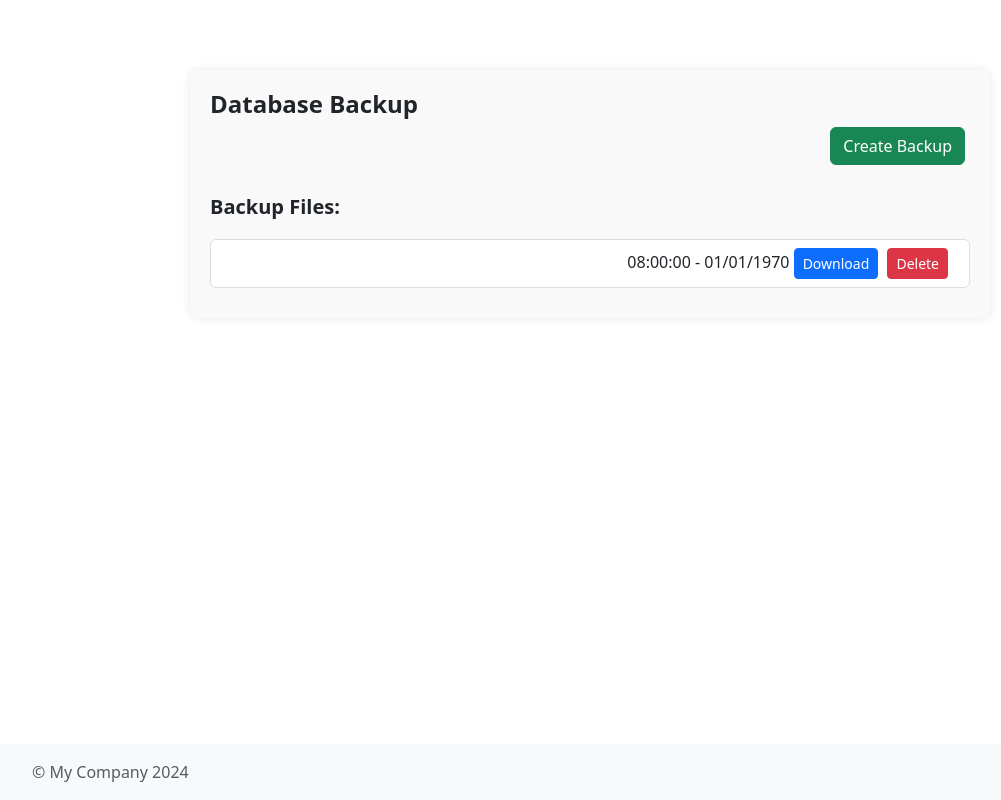
After one commit to vohohungthinh/tt1, a Yii app: template views/backup/index.php in a window 1280 px wide. The commit adds this page. Shown: the whole page, without its empty margins (50-1051 px from the left). Run offline with PHP 8.4 and a stand-in for Yii, Linux system fonts and the light colour scheme; the template is opened without the code that fills it: most values are stand-ins (such as "Sample title", 1, 10 or a date in 2020); data that the repository does not hold is empty; some libraries are stand-ins or nearby versions.

Commit message:
Add new files and changes

```diff
--- a/config/web.php
+++ b/config/web.php
@@ -10,6 +10,7 @@ $config = [
     'aliases' => [
         '@bower' => '@vendor/bower-asset',
         '@npm'   => '@vendor/npm-asset',
+        '@backups' => '@app/web/backup',
     ],
     'components' => [
         'request' => [
@@ -21,6 +22,7 @@ $config = [
         'cache' => [
             'class' => 'yii\caching\FileCache',
         ],
+
         'user' => [
             'identityClass' => 'app\models\User',
             'enableAutoLogin' => true,
@@ -60,6 +62,7 @@ $config = [
             ],
         ],
 
+
     ],
     'params' => [
     'adminEmail' => 'tvox303@gmail.com',
--- a/views/admin/index.php
+++ b/views/admin/index.php
@@ -52,5 +52,8 @@ $this->registerCss("
             <div class="admin-card-title"><?= Html::a('Upload ', ['thongtin-nha/import'], ['class' => 'btn btn-success']) ?></div>
             <div class="admin-card-description">Manage upload housing information.</div>
         </div>
+        <div class="admin-card">
+            <div class="admin-card-title"><?= Html::a('Backup Database', ['backup/index'], ['class' => 'btn btn-success']) ?></div>
+            <div class="admin-card-description">Backup your database and download the backup files.</div>
     </div>
 </div>
--- /dev/null
+++ b/views/backup/index.php
@@ -0,0 +1,95 @@
+<?php
+/** @var yii\web\View $this */
+/** @var array $backupFiles */
+
+use yii\helpers\Html;
+use yii\helpers\Url;
+
+$this->title = 'Database Backup';
+?>
+
+<div class="backup-index">
+    <h1><?= Html::encode($this->title) ?></h1>
+
+    <div class="backup-actions">
+        <?= Html::a('Create Backup', ['create'], ['class' => 'btn btn-success']) ?>
+    </div>
+
+    <h3>Backup Files:</h3>
+    <div class="backup-list">
+        <ul class="list-group">
+            <?php foreach ($backupFiles as $file): ?>
+                <?php
+                // Lấy thời gian tạo file từ hệ thống tập tin
+                date_default_timezone_set('Asia/Ho_Chi_Minh');
+                $filePath = Yii::getAlias('@backups') . '/' . $file;
+                $fileTime = date('H:i:s - d/m/Y', filemtime($filePath));
+                ?>
+                <li class="list-group-item d-flex justify-content-between align-items-center">
+                    <span><?= Html::a($file, Url::to(['download', 'file' => $file])) ?></span>
+                    <span>
+                        <span class="file-time"><?= Html::encode($fileTime) ?></span>
+                        <?= Html::a('Download', ['download', 'file' => $file], ['class' => 'btn btn-primary btn-sm']) ?>
+                        <?= Html::a('Delete', ['delete', 'file' => $file], [
+                            'class' => 'btn btn-danger btn-sm',
+                            'data-confirm' => 'Are you sure you want to delete this file?',
+                            'data-method' => 'post',
+                        ]) ?>
+                    </span>
+                </li>
+            <?php endforeach; ?>
+        </ul>
+    </div>
+</div>
+
+
+<style>
+    .backup-index {
+        max-width: 800px;
+        margin: 0 auto;
+        padding: 20px;
+        background-color: #f9f9f9;
+        border-radius: 8px;
+        box-shadow: 0 0 10px rgba(0, 0, 0, 0.1);
+    }
+
+    .backup-actions {
+        margin-bottom: 20px;
+        text-align: right;
+    }
+
+    .backup-list {
+        margin-top: 20px;
+    }
+
+    .list-group-item {
+        background-color: #fff;
+        border: 1px solid #ddd;
+        border-radius: 4px;
+        margin-bottom: 10px;
+    }
+
+    .list-group-item span {
+        display: inline-block;
+        min-width: 100px;
+    }
+
+    .alert {
+        margin-bottom: 20px;
+    }
+
+    h1 {
+        font-size: 24px;
+        font-weight: bold;
+    }
+
+    h3 {
+        font-size: 20px;
+        font-weight: bold;
+        margin-top: 30px;
+    }
+
+    .btn {
+        margin-right: 5px;
+    }
+</style>
```
Also changed, not shown: controllers/BackupController.php (added, +141 -0 lines), web/backup/backup-contact.sql (added, +10 -0 lines), web/backup/backup-country.sql (added, +17 -0 lines), web/backup/backup-thongtin_nha.sql (added, +25 -0 lines).
